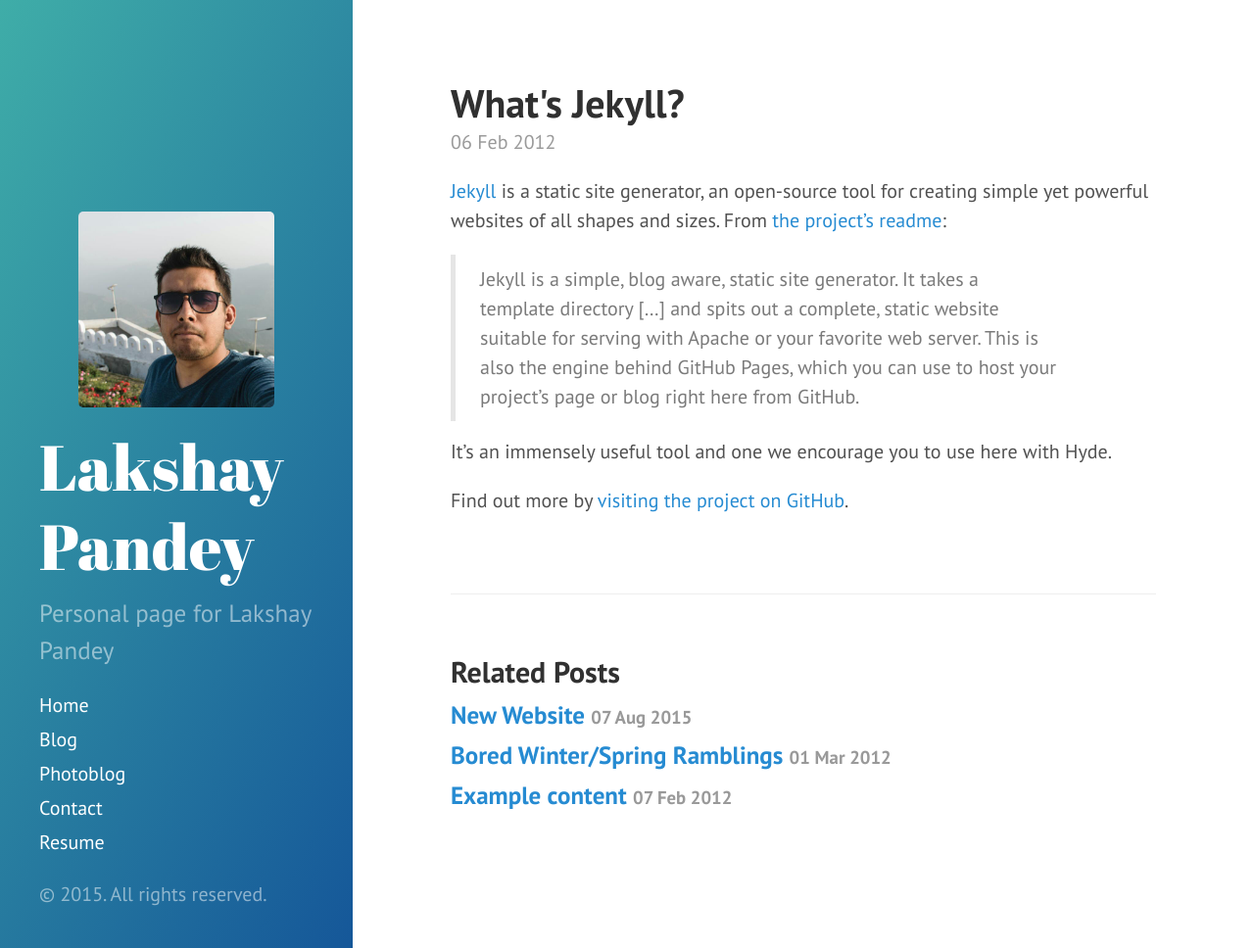
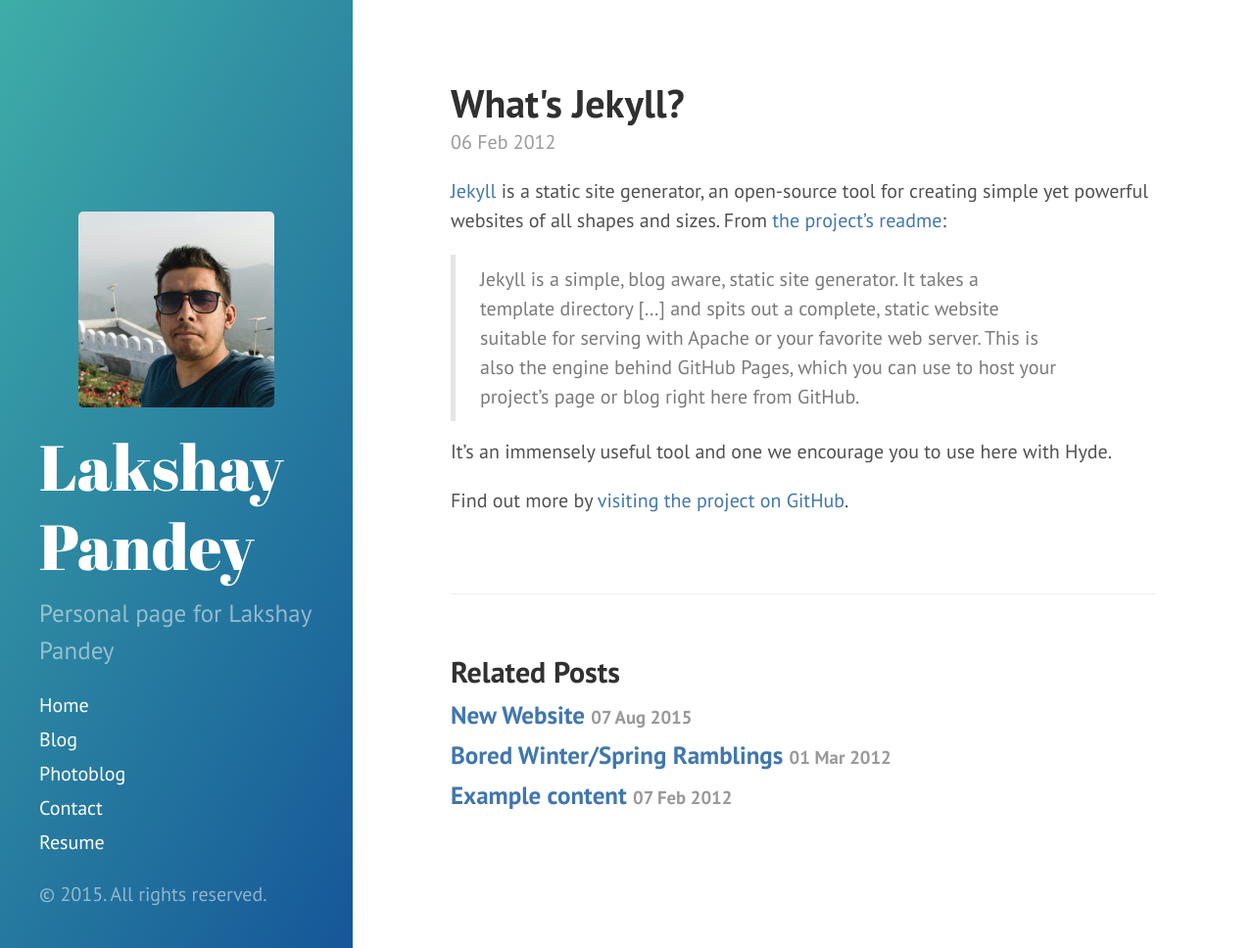
Before and after one commit to lakshaypandey/lakshaypandey.github.io, a Jekyll site: the page built from _posts/2012-02-06-whats-jekyll.md, in a window 1280 px wide and 968 px high. Shown: the whole window at 98% size. Built offline with Jekyll 4.4.1, drawn with Linux system fonts in a browser that asks for light colours; Markdown is read by kramdown in place of the engine named in the settings.

Commit message:
fix readme, add theme

```diff
--- a/_layouts/default.html
+++ b/_layouts/default.html
@@ -3,7 +3,7 @@
 
   {% include head.html %}
 
-  <body>
+  <body class="theme-base-0d">
 
     {% include sidebar.html %}
 
--- a/public/css/hyde.css
+++ b/public/css/hyde.css
@@ -226,11 +226,11 @@
 
 /* Blue */
 .theme-base-0d .sidebar {
-  background-color: #6a9fb5;
+  background-color: #4177AC;
 }
 .theme-base-0d .content a,
 .theme-base-0d .related-posts li a:hover {
-  color: #6a9fb5;
+  color: #4177AC;
 }
 
 /* Magenta */
```
Also changed, not shown: README.md, _includes/sidebar.html (line endings or trailing spaces), 1 other file.
